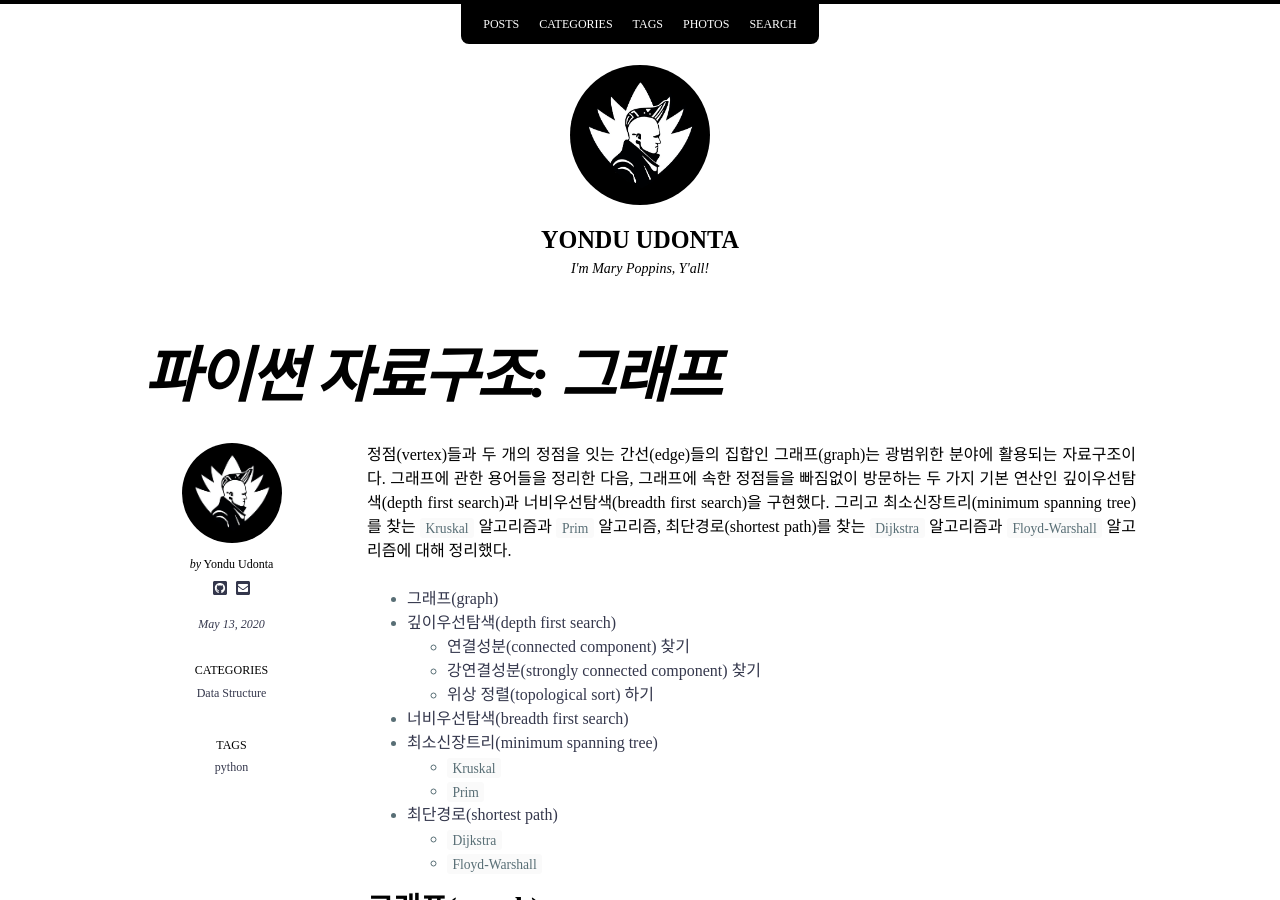
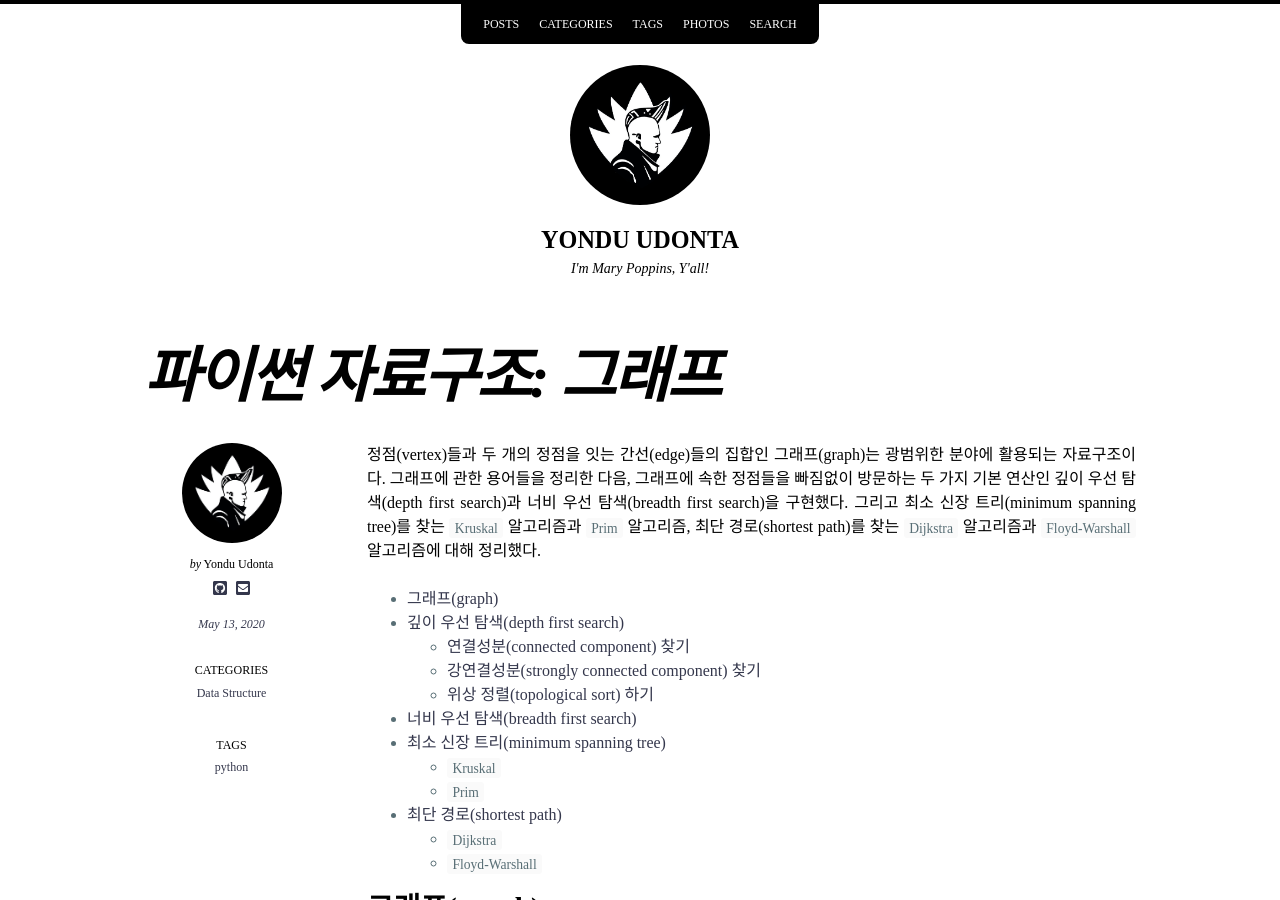
Before and after one commit to boreum0302/blog, a Jekyll site: the page built from _posts/2020-05-13-graph.md, in a window 1280 px wide and 900 px high. Built offline with Jekyll 4.4.1, drawn with Linux system fonts in a browser that asks for light colours; nearby versions of some CDN libraries; some web fonts are replaced; some of the changed text lies outside the part shown.

````diff
--- a/_posts/2020-05-13-graph.md
+++ b/_posts/2020-05-13-graph.md
@@ -6,7 +6,7 @@ tags:
   - python
 ---
 
-정점(vertex)들과 두 개의 정점을 잇는 간선(edge)들의 집합인 그래프(graph)는 광범위한 분야에 활용되는 자료구조이다. 그래프에 관한 용어들을 정리한 다음, 그래프에 속한 정점들을 빠짐없이 방문하는 두 가지 기본 연산인 깊이우선탐색(depth first search)과 너비우선탐색(breadth first search)을 구현했다. 그리고 최소신장트리(minimum spanning tree)를 찾는 `Kruskal` 알고리즘과 `Prim` 알고리즘, 최단경로(shortest path)를 찾는 `Dijkstra` 알고리즘과 `Floyd-Warshall` 알고리즘에 대해 정리했다.
+정점(vertex)들과 두 개의 정점을 잇는 간선(edge)들의 집합인 그래프(graph)는 광범위한 분야에 활용되는 자료구조이다. 그래프에 관한 용어들을 정리한 다음, 그래프에 속한 정점들을 빠짐없이 방문하는 두 가지 기본 연산인 깊이 우선 탐색(depth first search)과 너비 우선 탐색(breadth first search)을 구현했다. 그리고 최소 신장 트리(minimum spanning tree)를 찾는 `Kruskal` 알고리즘과 `Prim` 알고리즘, 최단 경로(shortest path)를 찾는 `Dijkstra` 알고리즘과 `Floyd-Warshall` 알고리즘에 대해 정리했다.
 
 - TABLE OF CONTENTS
 {:toc}
@@ -44,11 +44,11 @@ tags:
 |인접행렬|정점 `i`와 `j`를 잇는(혹은 정점 `i`에서 `j`로 향하는) 간선이 존재하면 `A[i][j]`의 값은 1이고 아니면 0임|
 |인접리스트|`A[i]`의 값은 정점 `i`에 인접한 다른 정점들의 리스트임|
 
-# 깊이우선탐색(depth first search)
+# 깊이 우선 탐색(depth first search)
 
 ![(1)](/images/2020-05-13-dfs-and-bfs.gif){: .align-center}
 
-그래프가 인접리스트로 저장되어 있는 경우 깊이우선탐색(depth first search)과 너비우선탐색(breadth first search)을 사용하면 $$O(V+E)$$의 시간에 정점들을 빠짐없이 방문할 수 있다($$V$$는 정점의 수이고 $$E$$는 간선의 수임). 임의의 정점에서부터 깊이우선탐색을 한다면 인접한 정점을 방문한 다음 방금 방문한 그 정점에 인접한 다른 정점을 방문하는 방식으로 탐색이 일어난다. 더 이상 방문할 수 없다면 아직 방문하지 않은 다른 정점에서부터 탐색을 다시 시작한다.
+그래프가 인접리스트로 저장되어 있는 경우 깊이 우선 탐색(depth first search)과 너비 우선 탐색(breadth first search)을 사용하면 $$O(V+E)$$의 시간에 정점들을 빠짐없이 방문할 수 있다($$V$$는 정점의 수이고 $$E$$는 간선의 수임). 임의의 정점에서부터 깊이 우선 탐색을 한다면 인접한 정점을 방문한 다음 방금 방문한 그 정점에 인접한 다른 정점을 방문하는 방식으로 탐색이 일어난다. 더 이상 방문할 수 없다면 아직 방문하지 않은 다른 정점에서부터 탐색을 다시 시작한다.
 
 ```python
  def DFS(adj_list):  # adj_list는 인접리스트
@@ -72,7 +72,7 @@ tags:
 
 ## 연결성분(connected component) 찾기
 
-깊이우선탐색을 변형하여 무방향그래프에서 연결성분을 찾을 수 있다.
+깊이 우선 탐색을 변형하여 무방향그래프에서 연결성분을 찾을 수 있다.
 
 ```python
 def CC(adj_list):  # adj_list는 인접리스트
@@ -99,7 +99,7 @@ def CC(adj_list):  # adj_list는 인접리스트
 
 ## 강연결성분(strongly connected component) 찾기
 
-`Kosaraju` 알고리즘은 깊이우선탐색을 활용하여 방향 그래프에서 강연결성분을 찾는다. 주어진 방향 그래프와 역방향 그래프의 강연결성분은 완전히 동일하다는 사실을 이용하지만 증명은 어려워서 생략한다.
+`Kosaraju` 알고리즘은 깊이 우선 탐색을 활용하여 방향 그래프에서 강연결성분을 찾는다. 주어진 방향 그래프와 역방향 그래프의 강연결성분은 완전히 동일하다는 사실을 이용하지만 증명은 어려워서 생략한다.
 
 ```python
 def Kosaraju(adj_matrix):  # adj_list는 인접행렬
@@ -138,7 +138,7 @@ def Kosaraju(adj_matrix):  # adj_list는 인접행렬
 
 ## 위상 정렬(topological sort) 하기
 
-위상 정렬(topological sort)은 사이클이 없는 방향 그래프(directed acyclic graph)에서 각 정점들을 간선의 방향을 거스르지 않게끔 나열한다. 깊이우선탐색에서와 달리 정점 `v`에서 출발하여 달할 수 있는 정점들을 전부 방문한 후에 정점 `v`를 리스트에 담는다. 이때 정점 `v` 이전에 리스트에 담긴 정점들은 전부 정점 `v`에서 출발하여 달할 수 있는 정점들이 되기에 리스트를 역순으로 출력하면 위상 정렬을 할 수 있다.
+위상 정렬(topological sort)은 사이클이 없는 방향 그래프(directed acyclic graph)에서 각 정점들을 간선의 방향을 거스르지 않게끔 나열한다. 깊이 우선 탐색에서와 달리 정점 `v`에서 출발하여 달할 수 있는 정점들을 전부 방문한 후에 정점 `v`를 리스트에 담는다. 이때 정점 `v` 이전에 리스트에 담긴 정점들은 전부 정점 `v`에서 출발하여 달할 수 있는 정점들이 되기에 리스트를 역순으로 출력하면 위상 정렬을 할 수 있다.
 
 
 ```python
@@ -161,9 +161,9 @@ def TS(adj_list):  # adj_list는 인접리스트
     return list(reversed(TSlist))
 ```
 
-# 너비우선탐색(breadth first search)
+# 너비 우선 탐색(breadth first search)
 
-임의의 정점에서부터 너비우선탐색을 한다면 인접한 정점을 전부 방문한 다음에 그 인접한 정점들에 인접한 다른 정점을 전부 방문하는 방식으로 탐색이 일어난다. 트리에서의 레벨순회와 동일하다.
+임의의 정점에서부터 너비 우선 탐색을 한다면 인접한 정점을 전부 방문한 다음에 그 인접한 정점들에 인접한 다른 정점을 전부 방문하는 방식으로 탐색이 일어난다. 트리에서의 레벨순회와 동일하다.
 
 ```python
 def BFS(adj_list):  # adj_list는 인접리스트
````
Also changed, not shown: other parts of _posts/2020-05-13-graph.md (+6 -2 lines).
